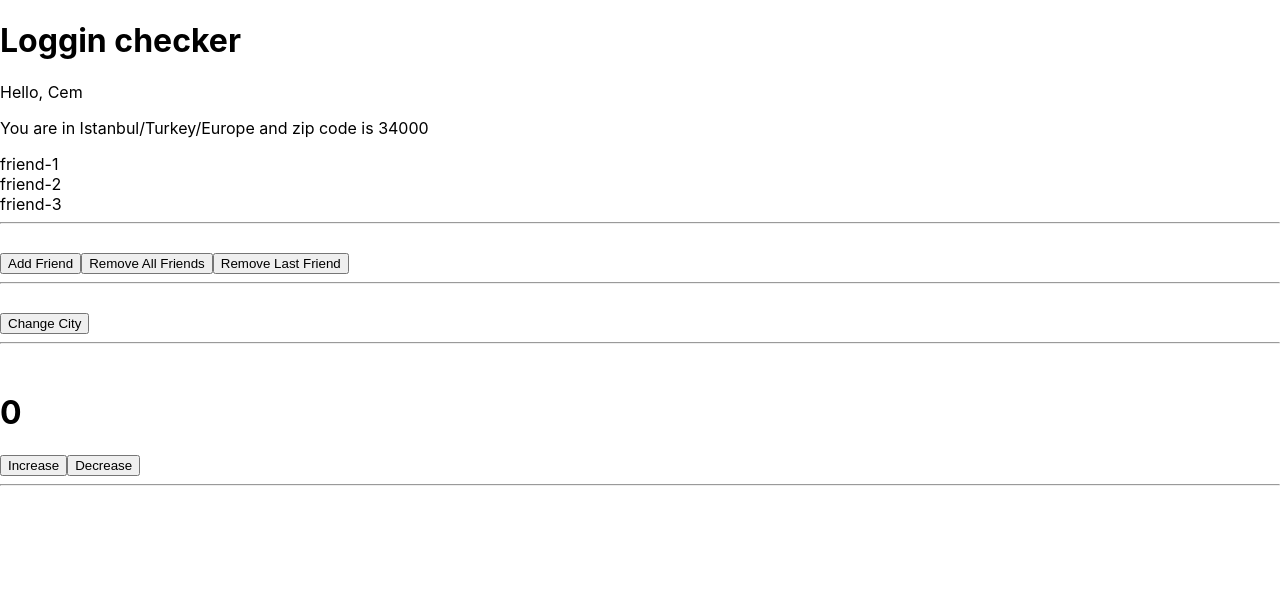
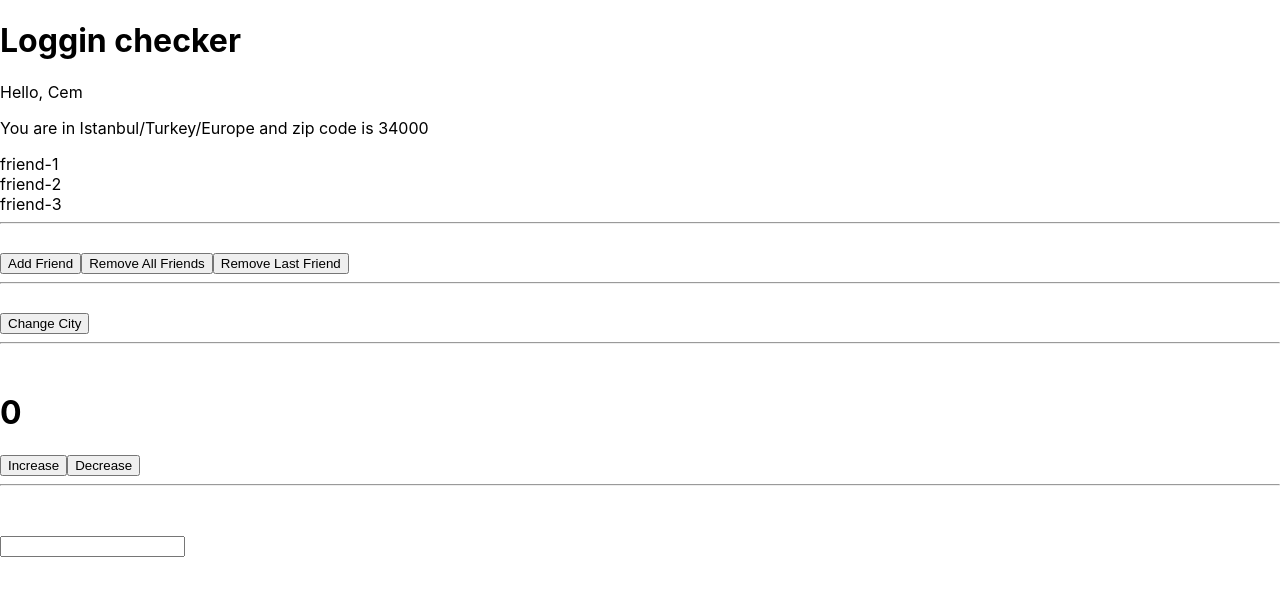
Before and after one commit to CemAkan/reactCourse, a React (Create React App) app: page / in a window 1280 px wide. Shown: the top 596 px of the page. Built offline with nearby package versions, Linux system fonts and the light colour scheme.

Commit message:
input compnent added

```diff
--- a/src/App.js
+++ b/src/App.js
@@ -3,6 +3,7 @@ import User from "./components/User";
 import "./App.css";
 import { useState } from "react";
 import Counter from "./components/Counter";
+import Input from "./components/Input";
 
 function App() {
   const [friends, setFriends] = useState(["friend-1", "friend-2", "friend-3"]);
@@ -65,6 +66,8 @@ function App() {
 
       <hr />
       <br />
+
+      <Input />
     </>
   );
 }
--- /dev/null
+++ b/src/components/Input.js
@@ -0,0 +1,16 @@
+import { useState } from "react";
+
+function Input(props) {
+  const [inputValues, setInput] = useState([]);
+  return (
+    <>
+      <h1>{inputValues}</h1>
+
+      <div className="input">
+        <input type="text" onChange={(e) => setInput(e.target.value)} />
+      </div>
+    </>
+  );
+}
+
+export default Input;
```
